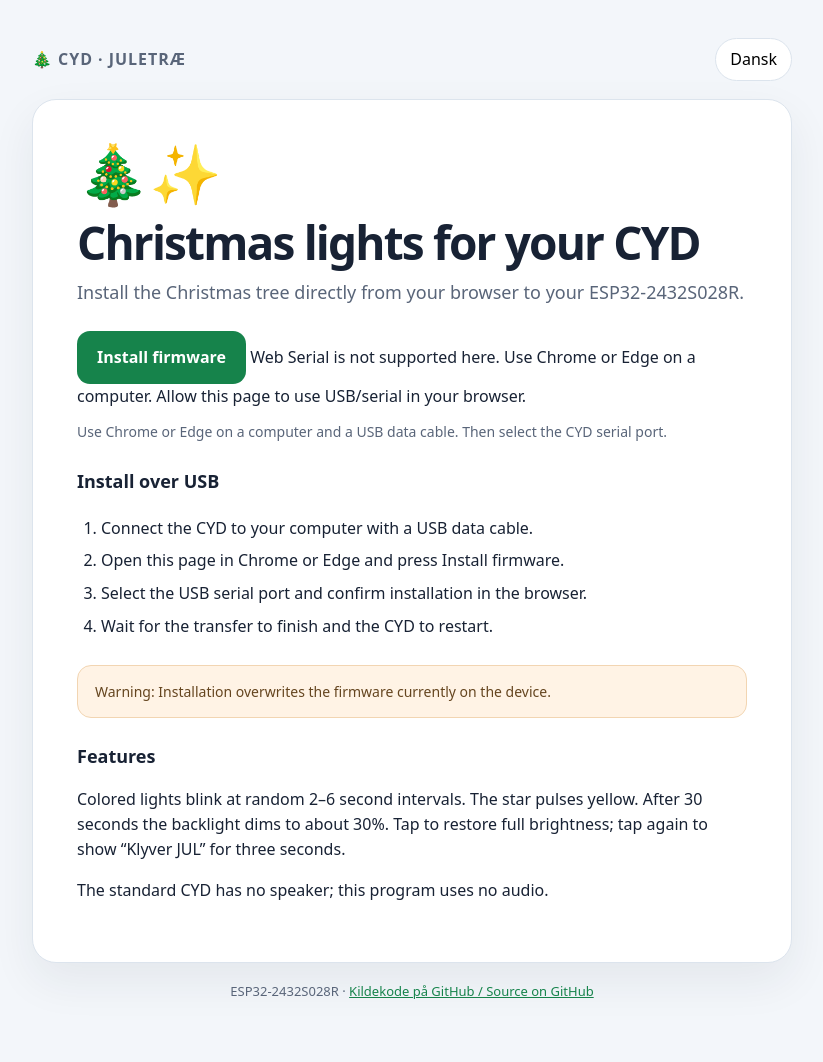
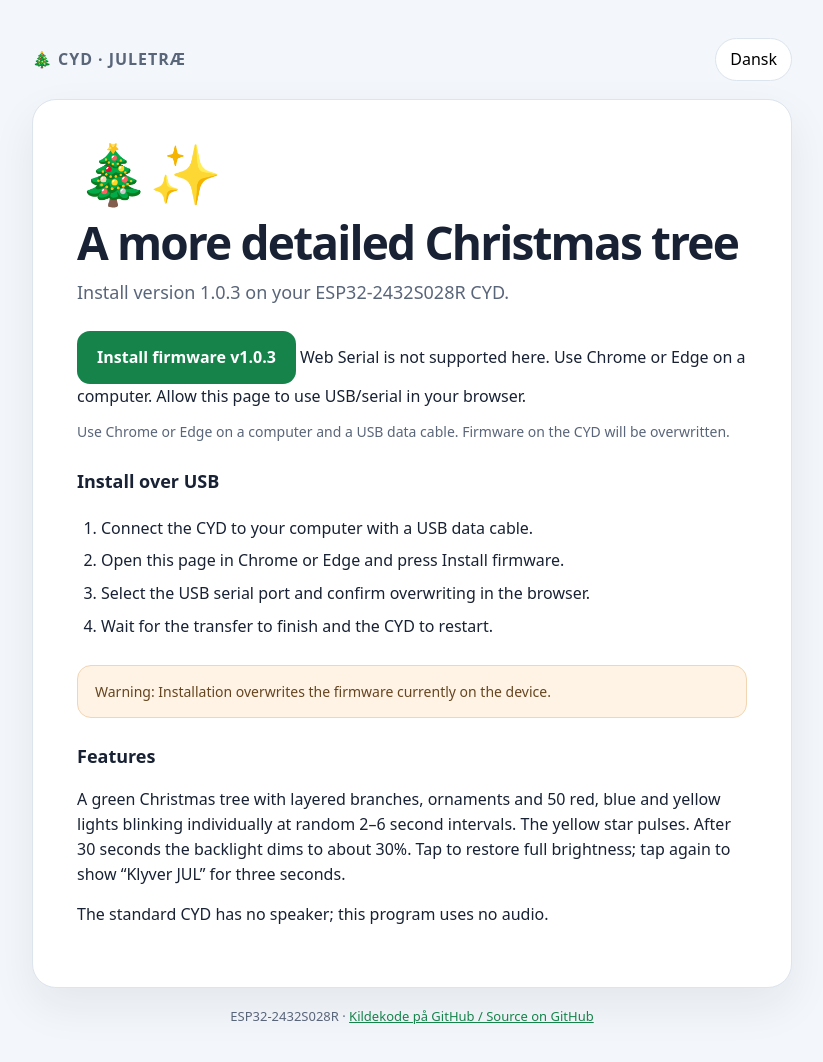
Before and after one commit to klyver78/CYD-sk-rm-juletr-, a plain HTML site: page web/index.html in a window 1280 px wide. Shown: the whole page, without its empty margins (228-1051 px from the left). Before the commit the page ends 1040 px from the top, so only its background shows below. Drawn offline with Linux system fonts and the light colour scheme.

Commit message:
Update installer for redesigned tree v1.0.3

```diff
--- a/web/index.html
+++ b/web/index.html
@@ -20,23 +20,23 @@ footer{text-align:center;color:var(--muted);font-size:13px;margin:18px}a{color:v
 </style></head>
 <body><main><header><div class="brand">🎄 CYD · Juletræ</div><button class="lang" id="language">English</button></header>
 <section class="card"><div class="icon" aria-hidden="true">🎄✨</div>
-<h1 data-da="Julelys på din CYD" data-en="Christmas lights for your CYD">Julelys på din CYD</h1>
-<p class="lead" data-da="Installer juletræet direkte fra browseren på din ESP32-2432S028R." data-en="Install the Christmas tree directly from your browser to your ESP32-2432S028R.">Installer juletræet direkte fra browseren på din ESP32-2432S028R.</p>
-<esp-web-install-button manifest="./manifest.json?v=1.0.2">
-<button class="install" slot="activate" data-da="Installer firmware" data-en="Install firmware">Installer firmware</button>
+<h1 data-da="Et mere detaljeret juletræ" data-en="A more detailed Christmas tree">Et mere detaljeret juletræ</h1>
+<p class="lead" data-da="Installer version 1.0.3 på din ESP32-2432S028R CYD." data-en="Install version 1.0.3 on your ESP32-2432S028R CYD.">Installer version 1.0.3 på din ESP32-2432S028R CYD.</p>
+<esp-web-install-button manifest="./manifest.json?v=1.0.3">
+<button class="install" slot="activate" data-da="Installer firmware v1.0.3" data-en="Install firmware v1.0.3">Installer firmware v1.0.3</button>
 <span slot="unsupported" data-da="Web Serial understøttes ikke her. Brug Chrome eller Edge på en computer." data-en="Web Serial is not supported here. Use Chrome or Edge on a computer.">Web Serial understøttes ikke her. Brug Chrome eller Edge på en computer.</span>
 <span slot="not-allowed" data-da="Giv siden tilladelse til at bruge USB/serielport i browseren." data-en="Allow this page to use USB/serial in your browser.">Giv siden tilladelse til at bruge USB/serielport i browseren.</span>
 </esp-web-install-button>
-<p class="hint" data-da="Brug Chrome eller Edge på en computer og et USB-datakabel. Vælg derefter CYD’ens serielle port." data-en="Use Chrome or Edge on a computer and a USB data cable. Then select the CYD serial port.">Brug Chrome eller Edge på en computer og et USB-datakabel. Vælg derefter CYD’ens serielle port.</p>
+<p class="hint" data-da="Brug Chrome eller Edge på en computer og et USB-datakabel. Firmwaren på CYD’en bliver overskrevet." data-en="Use Chrome or Edge on a computer and a USB data cable. Firmware on the CYD will be overwritten.">Brug Chrome eller Edge på en computer og et USB-datakabel. Firmwaren på CYD’en bliver overskrevet.</p>
 <h2 data-da="USB-installation" data-en="Install over USB">USB-installation</h2><ol>
 <li data-da="Tilslut CYD’en til computeren med et USB-datakabel." data-en="Connect the CYD to your computer with a USB data cable.">Tilslut CYD’en til computeren med et USB-datakabel.</li>
 <li data-da="Åbn denne side i Chrome eller Edge, og tryk på Installer firmware." data-en="Open this page in Chrome or Edge and press Install firmware.">Åbn denne side i Chrome eller Edge, og tryk på Installer firmware.</li>
-<li data-da="Vælg USB-serielporten, og bekræft installationen i browseren." data-en="Select the USB serial port and confirm installation in the browser.">Vælg USB-serielporten, og bekræft installationen i browseren.</li>
+<li data-da="Vælg USB-serielporten, og bekræft overskrivning i browseren." data-en="Select the USB serial port and confirm overwriting in the browser.">Vælg USB-serielporten, og bekræft overskrivning i browseren.</li>
 <li data-da="Vent, til overførslen er færdig, og CYD’en genstarter." data-en="Wait for the transfer to finish and the CYD to restart.">Vent, til overførslen er færdig, og CYD’en genstarter.</li>
 </ol>
 <div class="warning" data-da="Advarsel: Installationen overskriver firmwaren, der allerede ligger på enheden." data-en="Warning: Installation overwrites the firmware currently on the device.">Advarsel: Installationen overskriver firmwaren, der allerede ligger på enheden.</div>
 <h2 data-da="Funktioner" data-en="Features">Funktioner</h2>
-<p data-da="Farvede lys blinker med tilfældige intervaller på 2–6 sekunder. Stjernen pulserer i gul. Efter 30 sekunder dæmpes bagbelysningen til cirka 30 %. Tryk for fuld lysstyrke; tryk igen for at vise “Klyver JUL” i tre sekunder." data-en="Colored lights blink at random 2–6 second intervals. The star pulses yellow. After 30 seconds the backlight dims to about 30%. Tap to restore full brightness; tap again to show “Klyver JUL” for three seconds.">Farvede lys blinker med tilfældige intervaller på 2–6 sekunder. Stjernen pulserer i gul. Efter 30 sekunder dæmpes bagbelysningen til cirka 30 %. Tryk for fuld lysstyrke; tryk igen for at vise “Klyver JUL” i tre sekunder.</p>
+<p data-da="Et grønt juletræ med lagdelte grene, pynt og 50 røde, blå og gule lys, der blinker individuelt med tilfældige intervaller på 2–6 sekunder. Stjernen pulserer i gul. Efter 30 sekunder dæmpes bagbelysningen til cirka 30 %. Tryk for fuld lysstyrke; tryk igen for at vise “Klyver JUL” i tre sekunder." data-en="A green Christmas tree with layered branches, ornaments and 50 red, blue and yellow lights blinking individually at random 2–6 second intervals. The yellow star pulses. After 30 seconds the backlight dims to about 30%. Tap to restore full brightness; tap again to show “Klyver JUL” for three seconds.">Et grønt juletræ med lagdelte grene, pynt og 50 røde, blå og gule lys, der blinker individuelt med tilfældige intervaller på 2–6 sekunder. Stjernen pulserer i gul. Efter 30 sekunder dæmpes bagbelysningen til cirka 30 %. Tryk for fuld lysstyrke; tryk igen for at vise “Klyver JUL” i tre sekunder.</p>
 <p data-da="Standard-CYD’en har ingen højttaler; programmet bruger ingen lyd." data-en="The standard CYD has no speaker; this program uses no audio.">Standard-CYD’en har ingen højttaler; programmet bruger ingen lyd.</p>
 </section><footer>ESP32-2432S028R · <a href="https://github.com/klyver78/CYD-sk-rm-juletr-">Kildekode på GitHub / Source on GitHub</a></footer></main>
 <script type="module" src="https://unpkg.com/esp-web-tools@10/dist/web/install-button.js?module"></script>
```
